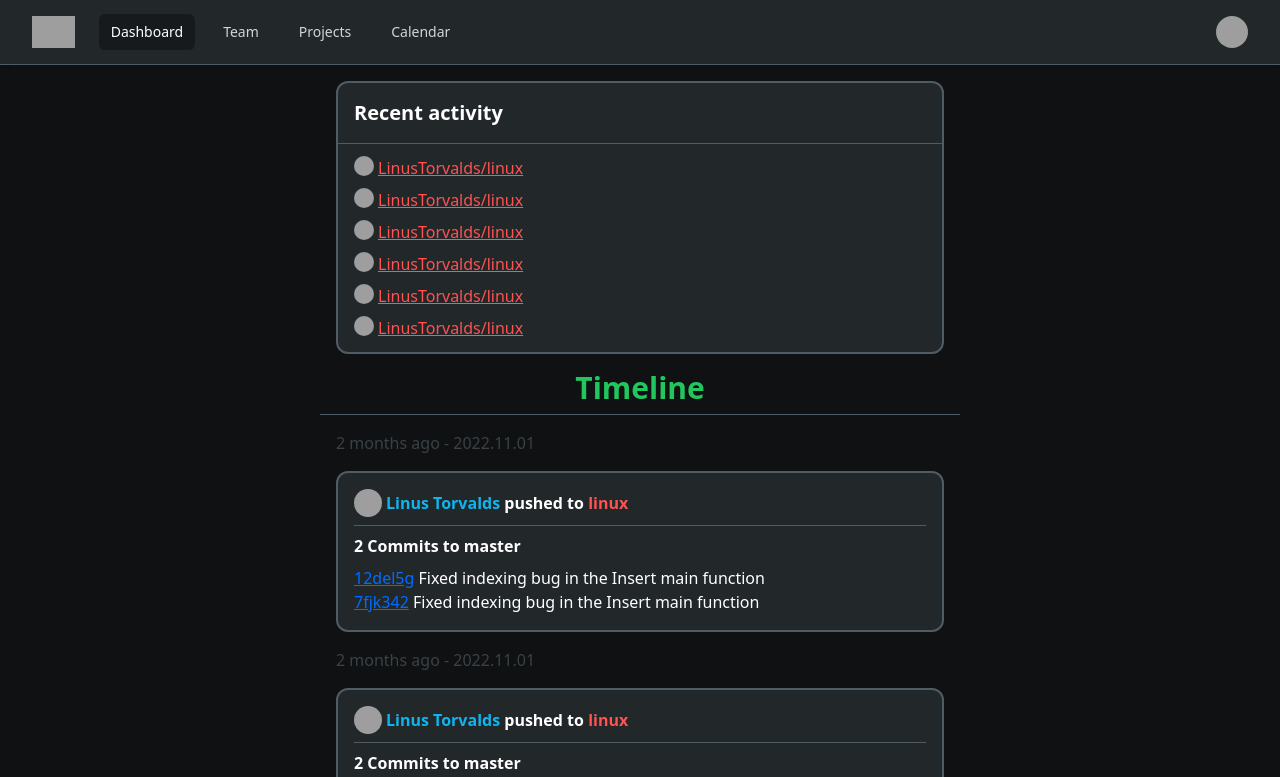
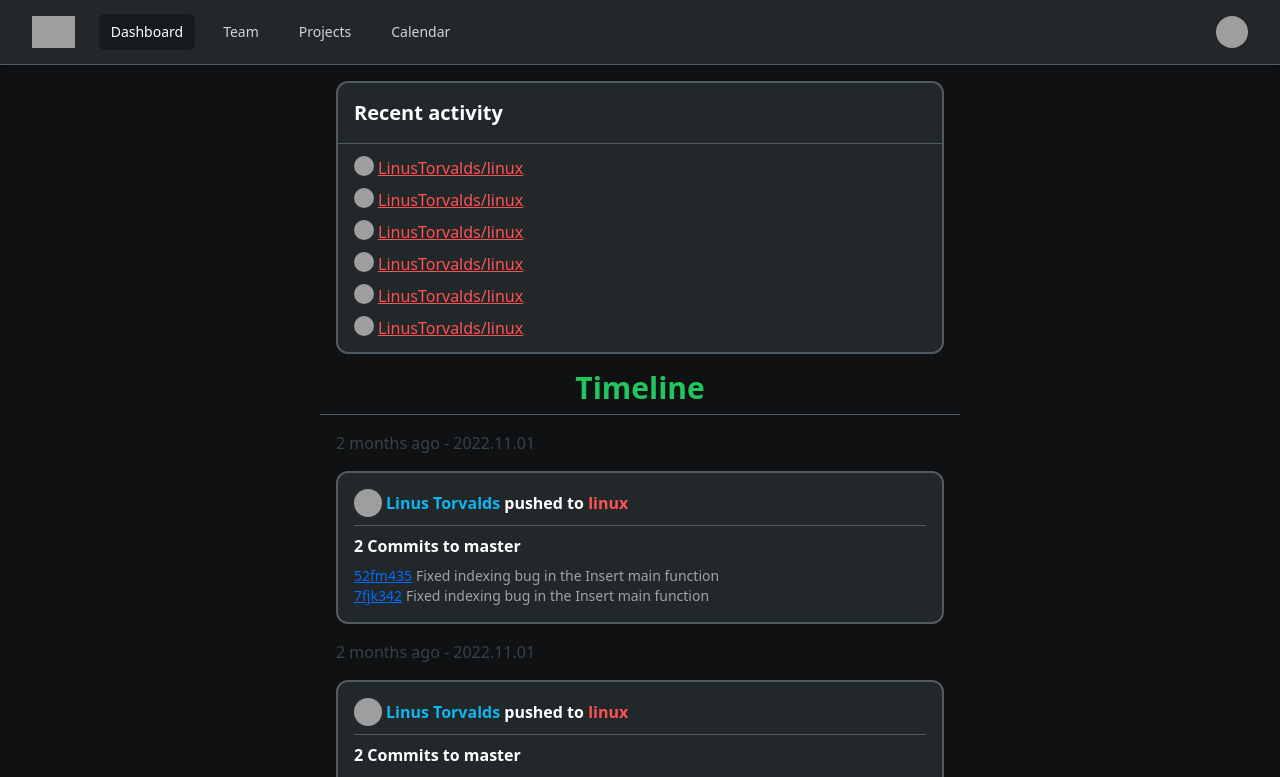
Before and after one commit to SnekAtMiskolc/Magitian, a SvelteKit app: page / in a window 1280 px wide. Shown: the top 777 px of the page. Built offline with nearby package versions, Linux system fonts and the light colour scheme; grey boxes are pictures that could not be loaded; some icons are missing.

Commit message:
Edited the Repo chip a bit

```diff
--- a/src/components/chips/Commit.svelte
+++ b/src/components/chips/Commit.svelte
@@ -2,4 +2,4 @@
     export let commit_id: string
 </script>
 
-<span><a class="text-blue-600 underline" href="/">{commit_id}</a> Fixed indexing bug in the Insert main function </span>
+<span class="text-zinc-400 text-sm"><a class="text-blue-600 underline mr-1" href="/">{commit_id}</a>Fixed indexing bug in the Insert main function </span>
--- a/src/components/timeline/content/Push.svelte
+++ b/src/components/timeline/content/Push.svelte
@@ -13,7 +13,7 @@
     <div>
         <h2 class="font-bold">2 Commits to master</h2>
         <div class="grid mt-2">
-            <Commit commit_id="12del5g"></Commit>
+            <Commit commit_id="52fm435"></Commit>
             <Commit commit_id="7fjk342"></Commit>
         </div>
     </div>
```
